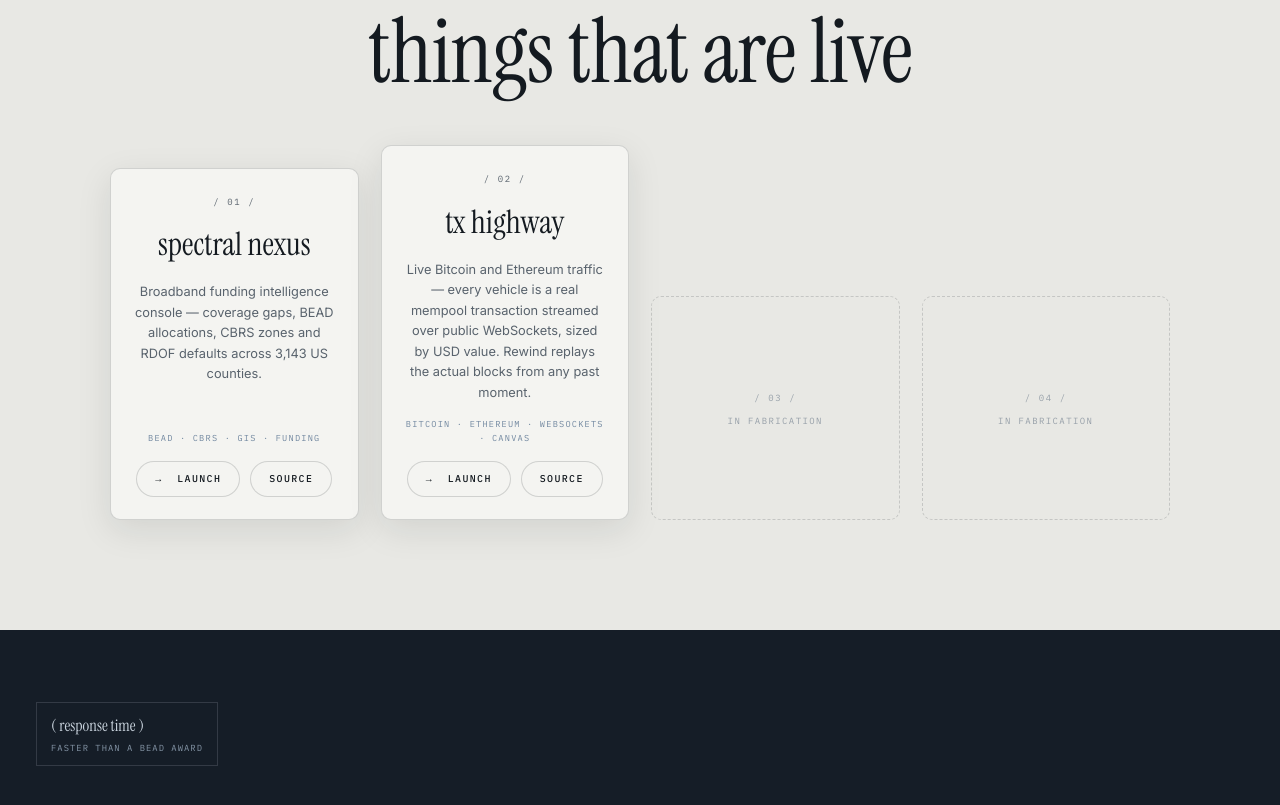
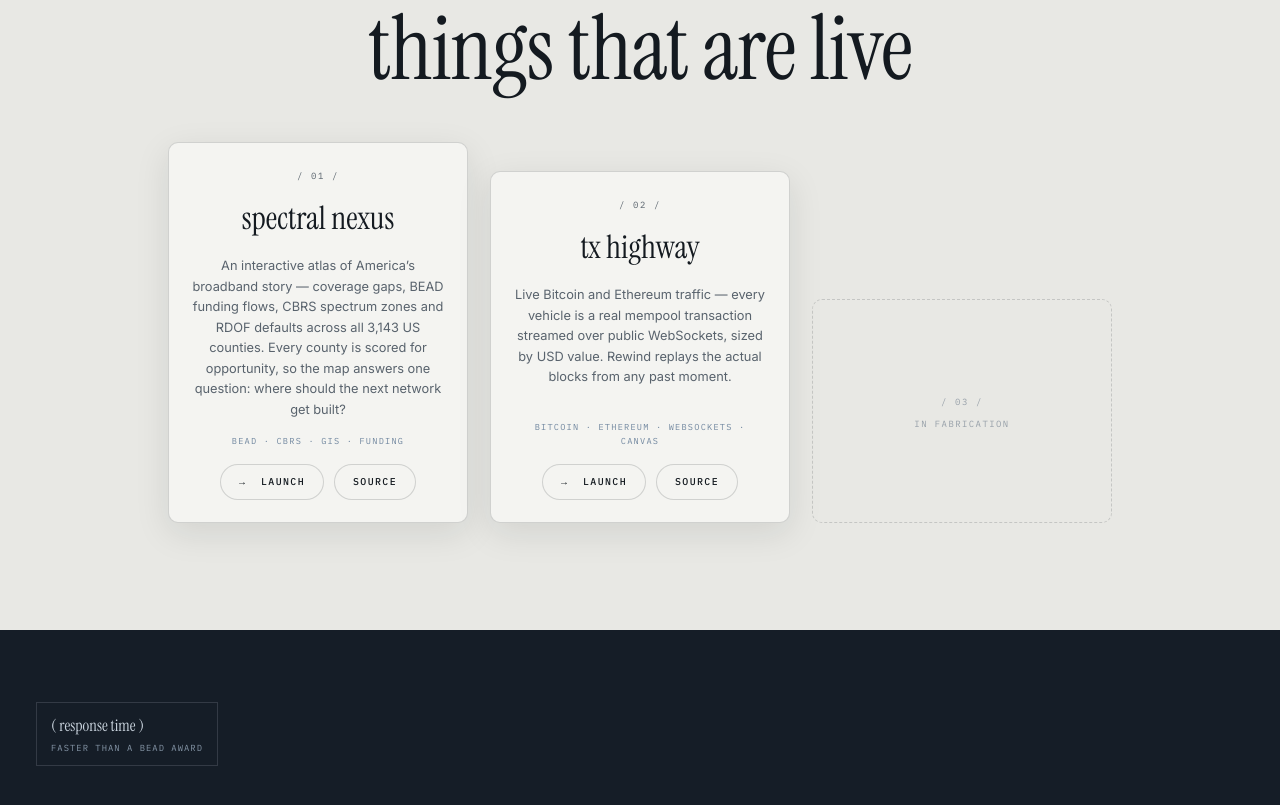
Before and after one commit to realvivek/portfolio, a plain HTML site: page index.html in a window 1280 px wide. Shown: the part 2095-2900 px from the top of the page. Drawn offline with Linux system fonts and the light colour scheme.

Commit message:
fix(systems): correct spectral nexus link, expand blurb, single ghost slot

```diff
--- a/assets/app.js
+++ b/assets/app.js
@@ -27,10 +27,12 @@ var PROJECTS = [
   {
     index: '/ 01 /',
     name: 'spectral nexus',
-    desc: 'Broadband funding intelligence console — coverage gaps, BEAD allocations, ' +
-          'CBRS zones and RDOF defaults across 3,143 US counties.',
+    desc: 'An interactive atlas of America\u2019s broadband story \u2014 coverage gaps, ' +
+          'BEAD funding flows, CBRS spectrum zones and RDOF defaults across all ' +
+          '3,143 US counties. Every county is scored for opportunity, so the map ' +
+          'answers one question: where should the next network get built?',
     tags: 'BEAD · CBRS · GIS · FUNDING',
-    url: 'https://realvivek.github.io/spectral-nexus/',
+    url: 'https://realvivek.github.io/spectral-nexus/public/index.html',
     source: 'https://github.com/realvivek/spectral-nexus'
   },
   {
@@ -67,7 +69,7 @@ var PROJECTS = [
   }).join('');
 
   // Two dashed ghost slots so the ranking silhouette reads like a chart.
-  for (var g = 0; g < 2; g++) {
+  for (var g = 0; g < 1; g++) {
     var n = PROJECTS.length + g + 1;
     html += (
       '<div class="rank-card rank-ghost" aria-hidden="true">' +
--- a/index.html
+++ b/index.html
@@ -199,7 +199,7 @@
             <h3>spectral nexus</h3>
             <p>Broadband funding intelligence console — coverage gaps, BEAD allocations,
             CBRS zones and RDOF defaults across 3,143 US counties.</p>
-            <p><a href="https://realvivek.github.io/spectral-nexus/">→ LAUNCH</a></p>
+            <p><a href="https://realvivek.github.io/spectral-nexus/public/index.html">→ LAUNCH</a></p>
           </article>
         </noscript>
       </div>
```
